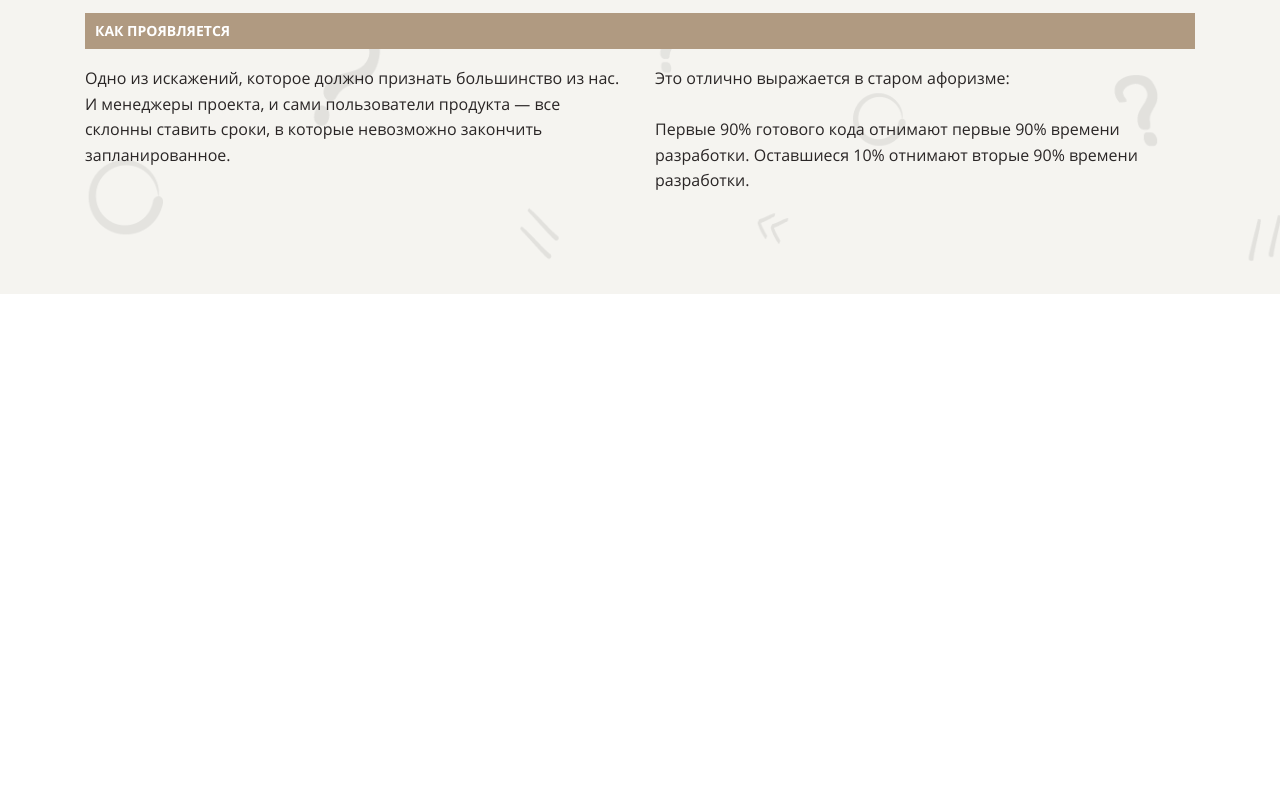
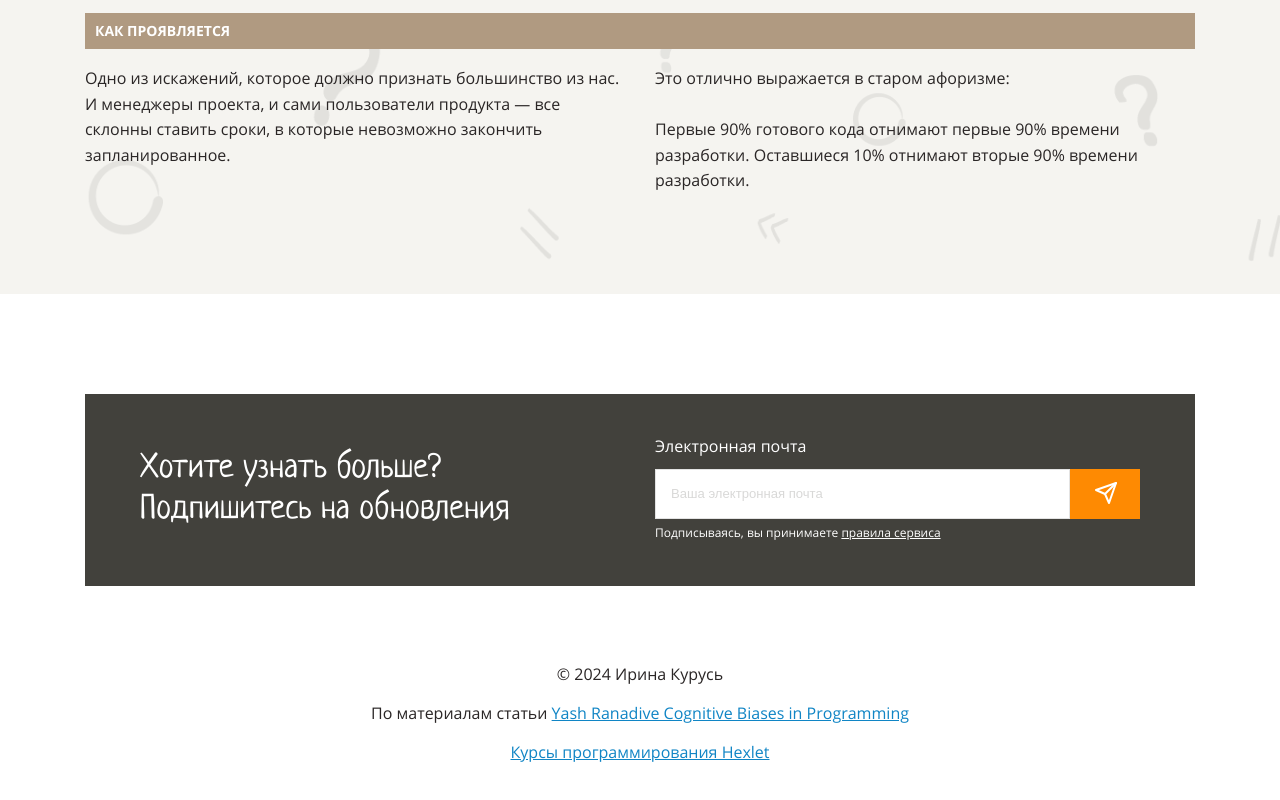
Before and after one commit to irakuruss/Landing-page-Cognitive-distortions, a plain HTML site: page src/index.html in a window 1280 px wide. Shown: the part 6900-7700 px from the top of the page. Before the commit the page ends 7194 px from the top, so only its background shows below. Drawn offline with Linux system fonts and the light colour scheme.

Commit message:
add footer

```diff
--- a/src/index.html
+++ b/src/index.html
@@ -234,6 +234,37 @@
 
     </main>
 
-    <footer></footer>
+    <footer>
+        <div class="container">
+            <div class="footer-container bg-basic-dark">
+                <div class="footer-wrap d-flex white-text">
+                    <div class="footer-offer">
+                        <span>Хотите узнать больше?<br>Подпишитесь на обновления</span>
+                    </div>
+                    <form class="footer-form">
+                        <div class="footer-label">
+                            <label for="email">Электронная почта</label>
+                        </div>
+                        <div class="input-btn d-flex">
+                            <input id="email" type="text" class="input" placeholder="Ваша электронная почта"><button
+                                class="btn-send" type="submit"></button>
+                        </div>
+                        <span class="footer-span">Подписываясь, вы принимаете <a href="#" class="white-text">правила
+                                сервиса</a></span>
+                    </form>
+                </div>
+            </div>
+            <div class="footer-contacts d-flex">
+                <span>© 2024 Ирина Курусь</span>
+                <span>
+                    По материалам статьи
+                    <a href="https://medium.com/hackernoon/cognitive-biases-in-programming-5e937707c27b">
+                        Yash Ranadive Cognitive Biases in Programming</a>
+                </span>
+                <a href="https://ru.hexlet.io">Курсы программирования Hexlet</a>
+            </div>
+        </div>
+    </footer>
+
 </body>
 </html>
--- a/src/styles/style.css
+++ b/src/styles/style.css
@@ -104,6 +104,11 @@ section {
     padding-bottom: 100px;
 }
 
+footer,
+.header {
+  padding: 100px 0;
+}
+
 .container {
     position: relative;
     width: 1110px;
@@ -113,6 +118,14 @@ section {
 
 ul, li {
     list-style: none;
+}
+
+a {
+    color: var(--blue);
+}
+
+a:hover {
+    text-decoration: underline;
 }
 
 .header-h1 {
@@ -330,6 +343,74 @@ ul, li {
     width: 50%;
 }
 
+/* FOOTER */
 
+.footer-wrap {
+    justify-content: space-between;
+    align-items: center;
+  }
 
-/**/
+.footer-offer {
+    padding: 55px 0 55px 55px;
+    font-family: var(--headers-font), sans-serif;
+    font-size: 34px;
+    line-height: var(--headers-lineheight);
+}
+
+.footer-form {
+    padding-right: 55px;
+}
+
+.footer-label {
+    display: block;
+}
+
+.btn-send {
+    width: 70px;
+    height: 50px;
+    background-color: var(--accent);
+    border: none;
+    cursor: pointer;
+}
+
+.btn-send::before {
+    display: inline-block;
+    width: 23px;
+    height: 23px;
+    background-image: url("../images/send.svg");
+    background-repeat: no-repeat;
+    content: "";
+}
+
+.input-btn {
+    padding-top: 9px;
+    align-items: center;
+}
+
+.input {
+    box-sizing: border-box;
+    width: 415px;
+    height: 50px;
+    padding: 15px;
+    border: 1px solid #e3e3e3;
+    outline: none;
+}
+
+.input::placeholder {
+    color: var(--basic-dark);
+    font-size: 13.1px;
+    opacity: 0.2;
+}
+
+.footer-span {
+    font-family: var(--main-font), sans-serif;
+    font-size: 12px;
+}
+
+.footer-contacts {
+    min-height: 104px;
+    margin-top: 76px;
+    flex-direction: column;
+    justify-content: space-between;
+    align-items: center;
+}
```
